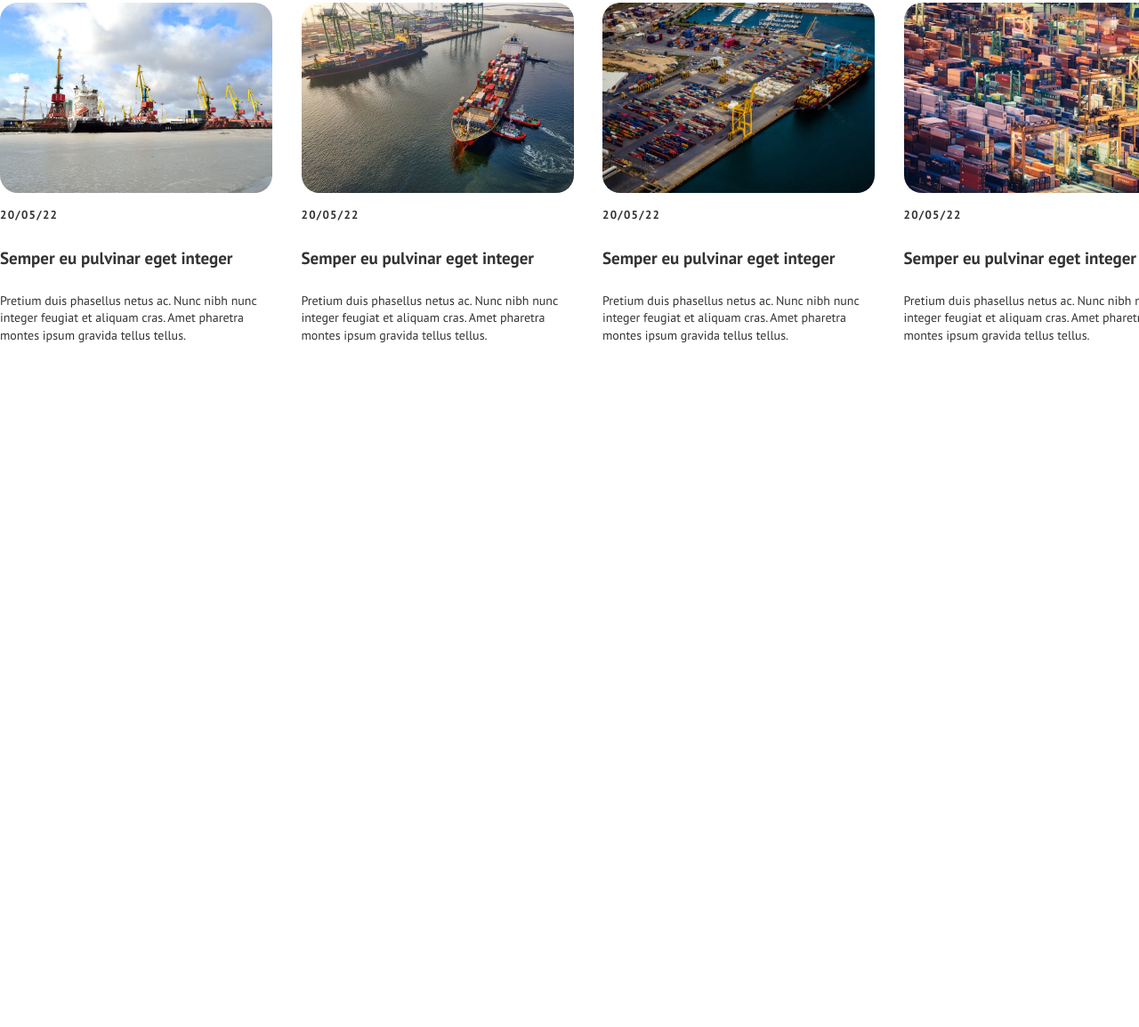
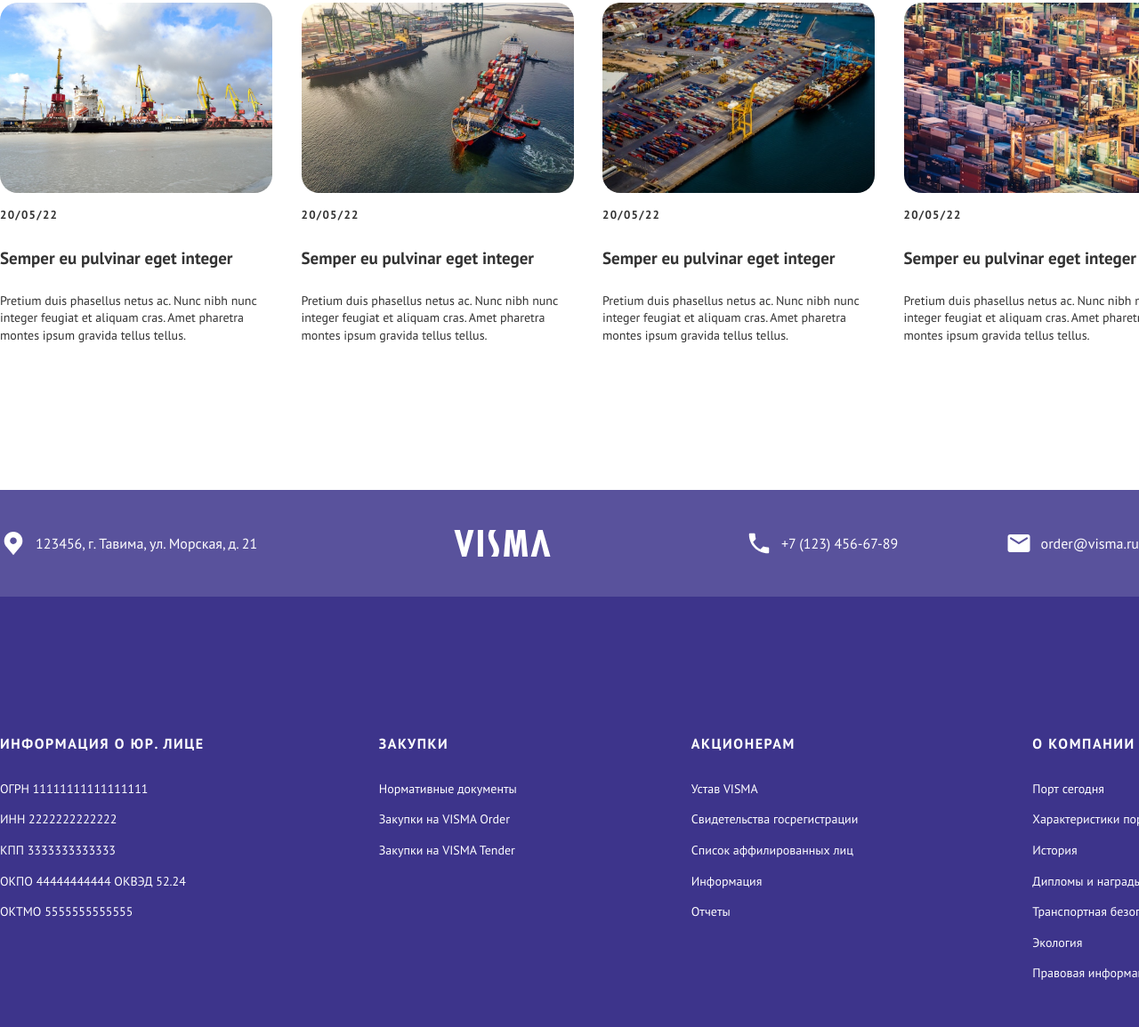
Before and after one commit to Lykexxx/My-Work, a plain HTML site: page index.html in a window 1280 px wide. Shown: the part 3210-4365 px from the top of the page at 89% size. Before the commit the page ends 3611 px from the top, so only its background shows below. Drawn offline with Linux system fonts and the light colour scheme.

Commit message:
footer-end

```diff
--- a/css/style.css
+++ b/css/style.css
@@ -7,6 +7,10 @@ body {
 .container {
     width: 1330px;
     margin: 0 auto;
+}
+
+.main {
+    background-color: #;
 }
 
 /* Header Start */
@@ -407,7 +411,7 @@ body {
 
 
 .news {
-
+    margin-bottom: 150px;
 }
 
 .news__title {
@@ -491,3 +495,80 @@ body {
 }
 
 /* News End */
+
+
+/* Footer Start */
+
+.footer {
+    display: flex;
+    opacity: 0.85;
+    background: #3D348B;
+    height: 120px;
+}
+
+.footer__nav {
+    margin-top: 25px;
+    height: 70px;
+    display: flex;
+    justify-content: space-between;
+    align-items: center;
+}
+
+.footer__block {
+    display: flex;
+    align-items: center;
+    justify-content: center;
+}
+
+.footer__block a{
+    color: #fff;
+    text-decoration: none;
+    margin-left: 10px;
+}
+
+.footer__nav-logo {
+    width: 108px;
+    height: 30px;
+    flex-shrink: 0;
+    margin: 0 100px;
+}
+
+footer {
+    color: #fff;
+    background:  #3D348B;
+}
+
+.info {
+    display: flex;
+    justify-content: space-between;
+    align-items: center;
+    min-height: 484px;
+}
+
+.info__card {
+    height: 208px;
+}
+
+.info__title {
+    font-size: 16px;
+    font-weight: 700;
+    line-height: 140%; /* 22.4px */
+    letter-spacing: 1.6px;
+    text-transform: uppercase;
+    margin-bottom: 30px;
+}
+
+.info__list {
+    display: flex;
+    flex-direction: column;
+    justify-content: start;
+    list-style: none;
+}
+
+.info__item {
+    font-size: 14px;
+    font-weight: 400;
+    line-height: 140%; /* 19.6px */
+    margin-bottom: 15px;
+    margin-left: -40px
+}
--- a/index.html
+++ b/index.html
@@ -197,6 +197,75 @@
             </div>
         </section>
 
+        <section class="footer">
+            <div class="container">
+                <div class="footer__nav">
+                    <div class="footer__block">
+                        <img src="./img/footer/location.svg" alt="location">
+                        <a href="#">123456, г. Тавима, ул. Морская, д. 21</a>
+                    </div>
+                    <div class="footer__nav-logo">
+                        <img src="./img/footer/logor.svg" alt="logo">
+                    </div>
+                    <div class="footer__block">
+                        <img src="./img/footer/phone.svg" alt="location">
+                        <a href="#">+7 (123) 456-67-89</a>
+                    </div>
+                    <div class="footer__block">
+                        <img src="./img/footer/email.svg" alt="location">
+                        <a href="#">order@visma.ru</a>
+                    </div>
+                </div>
+            </div>
+        </section>
+
+        <footer>
+            <div class="container">
+                    <div class="info">
+                        <div class="info__card">
+                            <h3 class="info__title">информация о юр. лице</h3>
+                            <ul class="info__list">
+                                <li class="info__item">ОГРН 11111111111111111</li>
+                                <li class="info__item">ИНН 2222222222222</li>
+                                <li class="info__item">КПП 3333333333333</li>
+                                <li class="info__item">ОКПО 44444444444 ОКВЭД 52.24</li>
+                                <li class="info__item">ОКТМО 5555555555555</li>
+                            </ul>
+                        </div>
+                        <div class="info__card">
+                            <h3 class="info__title">Закупки</h3>
+                            <ul class="info__list">
+                                <li class="info__item">Нормативные документы</li>
+                                <li class="info__item">Закупки на VISMA Order</li>
+                                <li class="info__item">Закупки на VISMA Tender</li>
+                            </ul>
+                        </div>
+                        <div class="info__card">
+                            <h3 class="info__title">акционерам</h3>
+                            <ul class="info__list">
+                                <li class="info__item">Устав VISMA</li>
+                                <li class="info__item">Свидетельства госрегистрации</li>
+                                <li class="info__item">Список аффилированных лиц</li>
+                                <li class="info__item">Информация</li>
+                                <li class="info__item">Отчеты</li>
+                            </ul>
+                        </div>
+                        <div class="info__card">
+                            <h3 class="info__title">о компании</h3>
+                            <ul class="info__list">
+                                <li class="info__item">Порт сегодня</li>
+                                <li class="info__item">Характеристики порта</li>
+                                <li class="info__item">История</li>
+                                <li class="info__item">Дипломы и награды</li>
+                                <li class="info__item">Транспортная безопасность</li>
+                                <li class="info__item">Экология</li>
+                                <li class="info__item">Правовая информация</li>
+                            </ul>
+                        </div>
+                    </div>
+            </div>
+        </footer>
+
     </main>
 
 </body>
```
Also changed, not shown: img/footer/email.svg (added), img/footer/location.svg (added), img/footer/logor.svg (added), img/footer/phone.svg (added).
